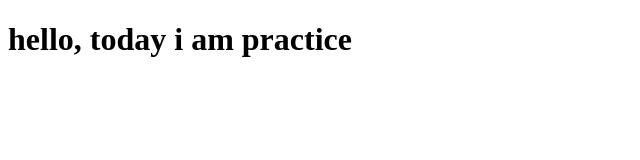
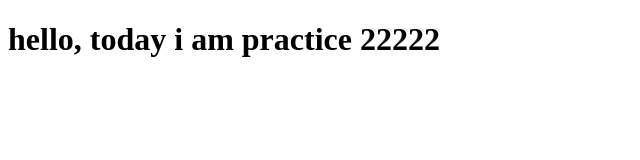
Before and after one commit to SANTIAGORF24/practice, a plain HTML site: page index.html in a window 1280 px wide. Shown: the whole page, without its empty margins (0-640 px from the left). Drawn offline with Linux system fonts and the light colour scheme.

Commit message:
Update index.html

```diff
--- a/index.html
+++ b/index.html
@@ -9,7 +9,7 @@
 <body>
     <div>
         <h1>
-            hello, today i am practice
+            hello, today i am practice 22222
         </h1>
     </div>
 </body>
```
